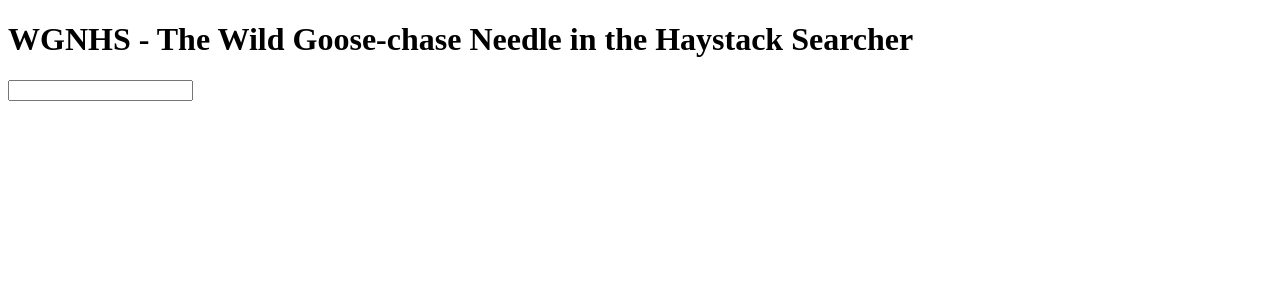
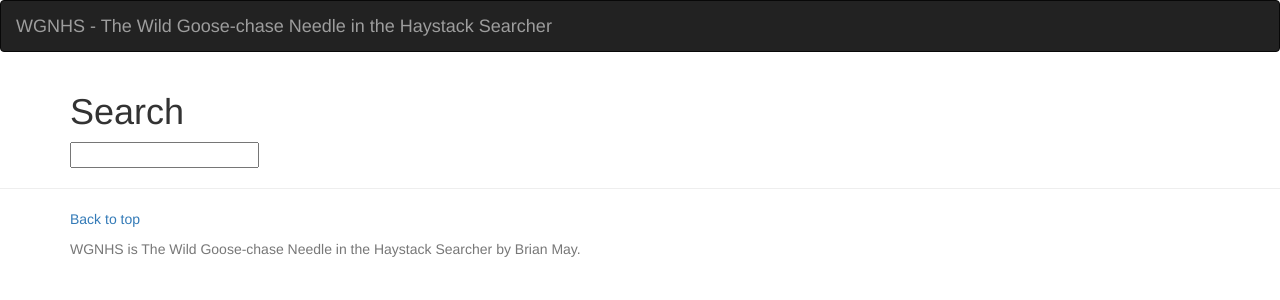
Before and after one commit to brianmay/search, an Angular app: page / in a window 1280 px wide. Shown: the top 300 px of the page. Built offline with nearby package versions, Linux system fonts and the light colour scheme.

Commit message:
Add bootstrap styling

```diff
--- a/package.json
+++ b/package.json
@@ -23,6 +23,8 @@
     "@angular/platform-browser-dynamic": "^4.1.3",
     "@angular/platform-server": "^4.1.3",
     "@angular/router": "^4.1.3",
+    "@ng-bootstrap/ng-bootstrap": "^1.0.0-alpha.26",
+    "bootstrap": "^3.3.7",
     "core-js": "^2.4.1",
     "rxjs": "^5.1.0",
     "typescript": "^2.3.3",
--- a/src/app/app.component.html
+++ b/src/app/app.component.html
@@ -1,11 +1,17 @@
-<h1>
-    {{title}}
-</h1>
+<nav class="navbar navbar-toggleable-md navbar-inverse fixed-top bg-inverse">
+    <a class="navbar-brand" href="#">
+        WGNHS - The Wild Goose-chase Needle in the Haystack Searcher
+    </a>
+</nav>
 
-<input #searchBox id="search-box" (keyup)="search(searchBox.value)" />
-<div>
-    <div *ngFor="let result of results | async">
-        <h2><a href="{{result.site_url}}">{{result.site_name}}</a></h2>
-        <div>{{result.description}}</div>
+<div class="container">
+    <h1>Search</h1>
+
+    <input #searchBox id="search-box" (keyup)="search(searchBox.value)" />
+    <div>
+        <div *ngFor="let result of results | async">
+            <h2><a href="{{result.site_url}}">{{result.site_name}}</a></h2>
+            <div>{{result.description}}</div>
+        </div>
     </div>
 </div>
--- a/src/app/app.module.ts
+++ b/src/app/app.module.ts
@@ -2,6 +2,7 @@ import { BrowserModule } from '@angular/platform-browser';
 import { NgModule } from '@angular/core';
 import { FormsModule } from '@angular/forms';
 import { HttpModule } from '@angular/http';
+import { NgbModule } from '@ng-bootstrap/ng-bootstrap';
 
 import { AppComponent } from './app.component';
 import { SearchService } from './search.service';
@@ -13,7 +14,8 @@ import { SearchService } from './search.service';
   imports: [
     BrowserModule,
     FormsModule,
-    HttpModule
+    HttpModule,
+    NgbModule.forRoot(),
   ],
   providers: [SearchService],
   bootstrap: [AppComponent]
--- a/src/index.html
+++ b/src/index.html
@@ -10,5 +10,14 @@
     </head>
     <body>
         <app-root>Loading...</app-root>
+        <footer class="text-muted">
+            <hr/>
+            <div class="container">
+            <p class="float-right">
+                <a href="#">Back to top</a>
+            </p>
+            <p>WGNHS is The Wild Goose-chase Needle in the Haystack Searcher by Brian May.</p>
+            </div>
+        </footer>
     </body>
 </html>
--- a/src/styles.css
+++ b/src/styles.scss
@@ -1 +1,2 @@
 /* You can add global styles to this file, and also import other style files */
+@import '../node_modules/bootstrap/dist/css/bootstrap.css';
```
Also changed, not shown: .angular-cli.json. Lines whose indentation alone changed are shown as unchanged.
